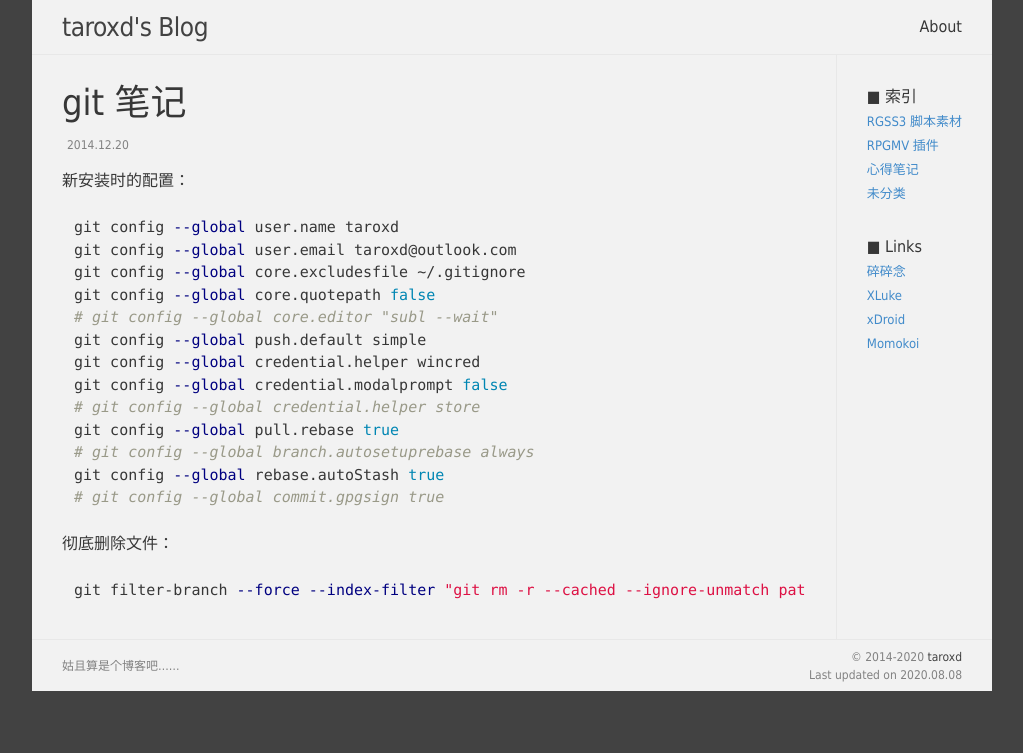
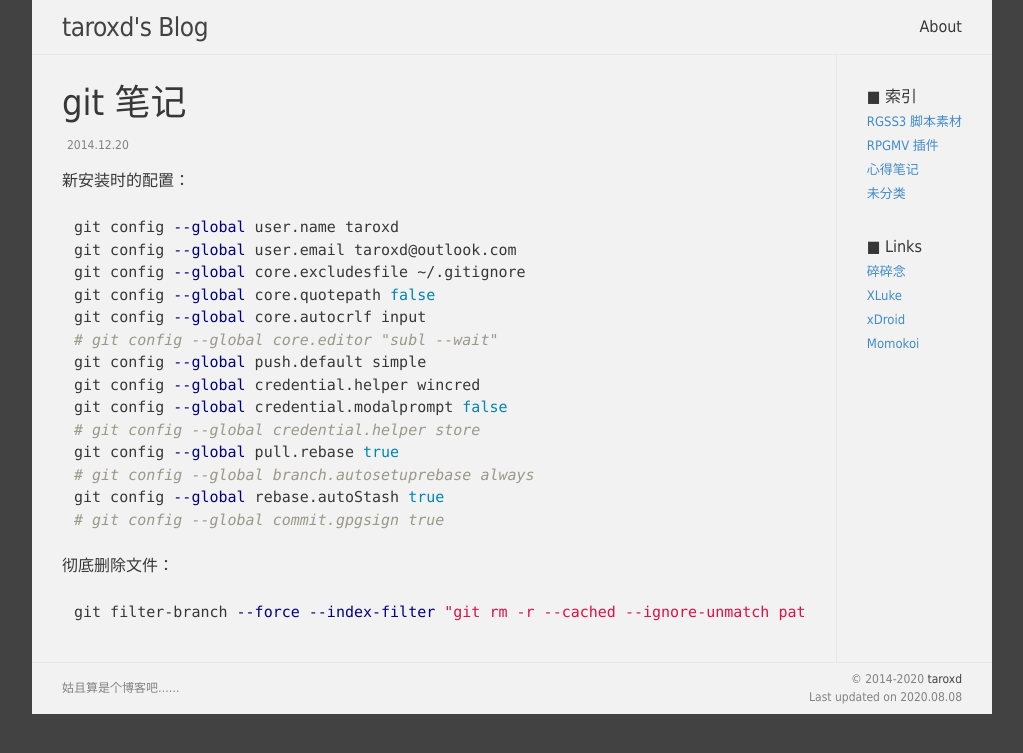
Before and after one commit to taroxd/taroxd.github.io, a Jekyll site: the page built from note/_posts/2014-12-20-setting-up-git.md, in a window 1280 px wide. Shown: the top 753 px of the page, without its empty margins (128-1151 px from the left). Built offline with Jekyll 4.4.1, drawn with Linux system fonts in a browser that asks for light colours.

Commit message:
update git config

```diff
--- a/note/_posts/2014-12-20-setting-up-git.md
+++ b/note/_posts/2014-12-20-setting-up-git.md
@@ -9,6 +9,7 @@ git config --global user.name taroxd
 git config --global user.email taroxd@outlook.com
 git config --global core.excludesfile ~/.gitignore
 git config --global core.quotepath false
+git config --global core.autocrlf input
 # git config --global core.editor "subl --wait"
 git config --global push.default simple
 git config --global credential.helper wincred
```
